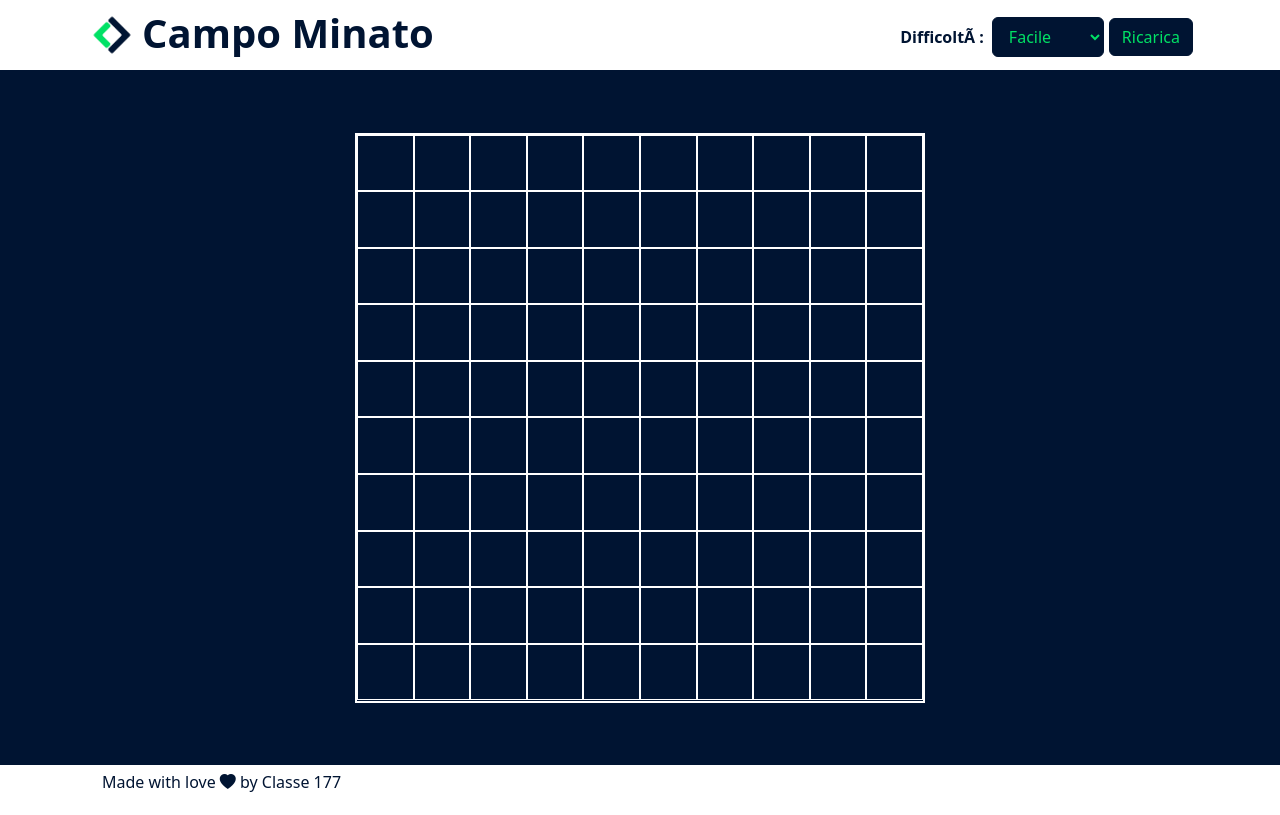
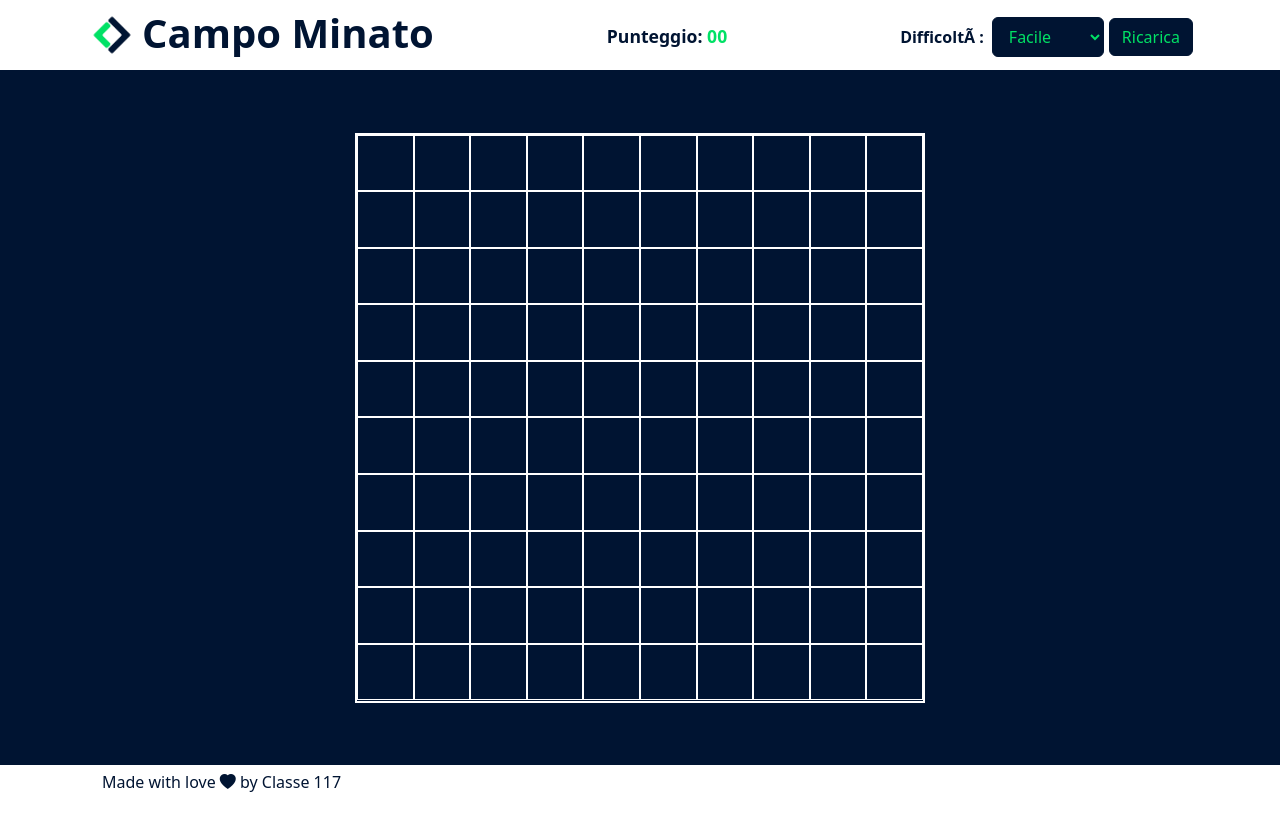
Before and after one commit to SerenaMalusa/js-campominato-grid, a plain HTML site: page index.html in a window 1280 px wide. Drawn offline with nearby package versions, Linux system fonts and the light colour scheme.

Commit message:
feat: add point counter

```diff
--- a/css/style.css
+++ b/css/style.css
@@ -43,6 +43,14 @@ header {
 #logo_title {
     line-height: calc(var(--logo-h) - 5px);
     font-weight: 700;
+}
+
+#header_points {
+    font-size: 1.1rem;
+}
+
+#points_counter {
+    color: var(--color-primary);
 }
 
 #header_btn,
--- a/index.html
+++ b/index.html
@@ -35,6 +35,11 @@
                     <h1 id="logo_title">Campo Minato</h1>
                 </div>
 
+                <div class="fw-semibold" id="header_points">
+                    <span id="points_text">Punteggio:</span>
+                    <span id="points_counter">00</span>
+                </div>
+
                 <div class="d-flex align-items-center fw-semibold" id="header_form">
                     <label class="me-2" for="difficulty">Difficoltà:</label>
                     <select class="btn btn-primary" name="difficulty" id="difficulty">
@@ -44,7 +49,6 @@
                     </select>
                     <button class="btn btn-primary" id="header_btn">Ricarica</button>
                 </div>
-
 
             </div>
 
@@ -81,7 +85,7 @@
         <footer>
 
             <div class="container">
-                <p id="footer_text">Made with love <i class="bi bi-heart-fill"></i> by Classe 177</p>
+                <p id="footer_text">Made with love <i class="bi bi-heart-fill"></i> by Classe 117</p>
             </div>
 
         </footer>
--- a/js/functions.js
+++ b/js/functions.js
@@ -80,9 +80,9 @@ function handleCellClick(cell) {
             cell.innerText = cellIndex;
             // do alla cella la classe cliccata
             cell.classList.add('clicked');
-            // il punteggio aumenta di 1
+            // il punteggio aumenta di 1 e viene aggiornato nel contatore
             userPoints ++;
-            console.log(userPoints);
+            pointsCounterEl.innerText = (userPoints < 10) ? '0' + userPoints : userPoints;
 
             // quando il punteggio è uguale al punteggio massimo
             // la partita finisce e la pagina genera un messaggio di vittoria
--- a/js/script.js
+++ b/js/script.js
@@ -3,6 +3,7 @@
 const gridContainerEl = document.getElementById('grid_container');
 const resetGridBtnEl = document.getElementById('header_btn');
 const difficultySelectEL = document.getElementById('difficulty');
+const pointsCounterEl = document.getElementById('points_counter');
 
 // genero la griglia da 100 celle in grid_container
 createGrid (gridContainerEl, 100);
@@ -41,6 +42,7 @@ resetGridBtnEl.addEventListener('click', function () {
 
     // resetto il punteggio utente
     userPoints = 0;
+    pointsCounterEl.innerText = '00';
 
     // rigenero la griglia da totCelle in grid_container
     createGrid (gridContainerEl, totCells);
```
